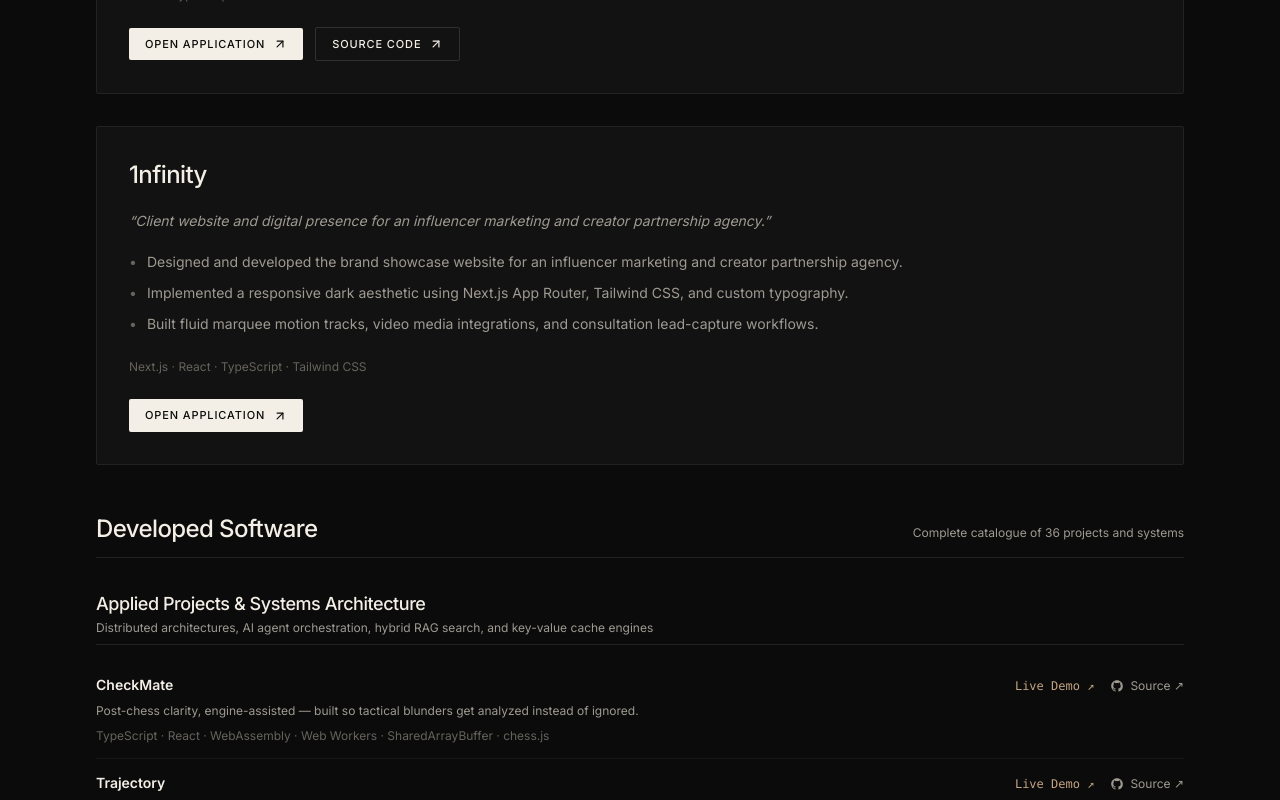
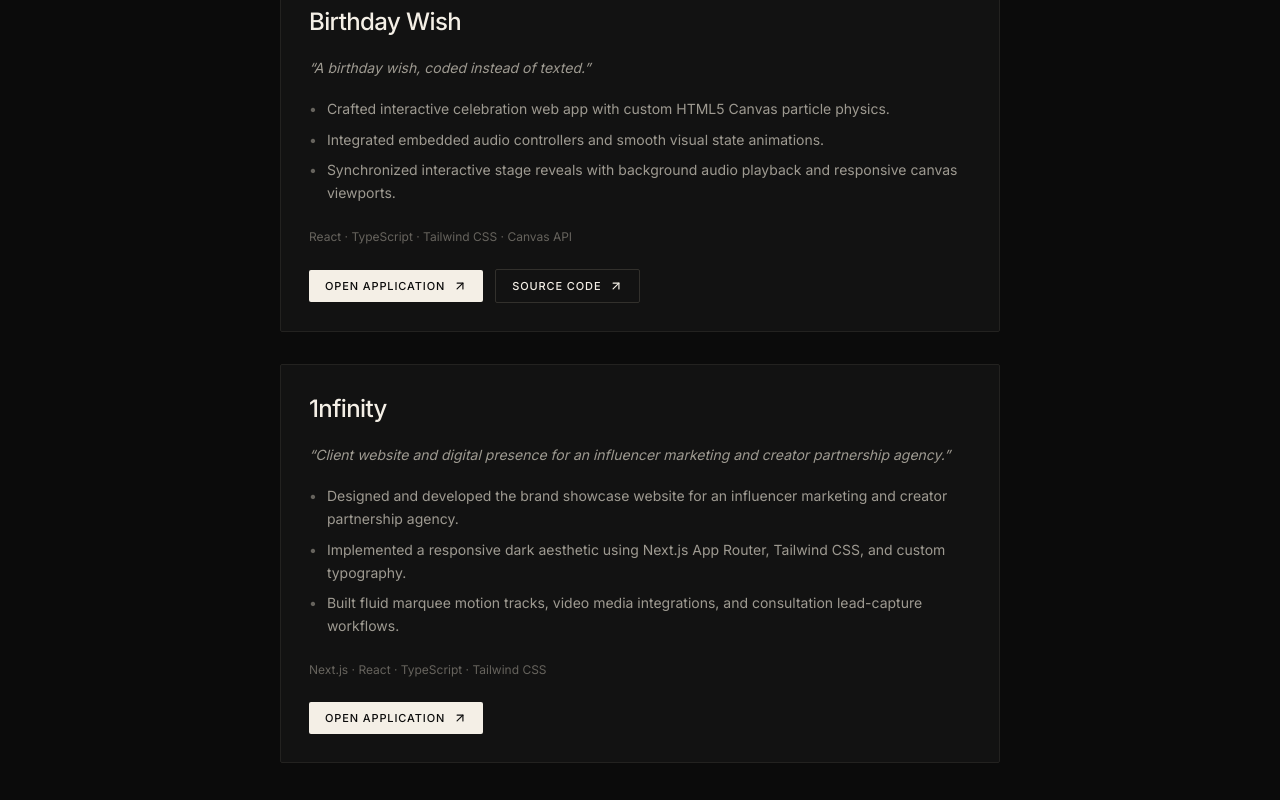
Before and after one commit to vaibhv19/workwith, a Next.js app: page /projects in a window 1280 px wide. Shown: the part 1780-2580 px from the top of the page. Built offline with nearby package versions, Linux system fonts and the light colour scheme; a web font is replaced by a local one.

Commit message:
refactor(layout): adopt centered middle-column layout (768px) across all routes

```diff
--- a/src/app/case-study/[slug]/page.tsx
+++ b/src/app/case-study/[slug]/page.tsx
@@ -56,7 +56,7 @@ export default async function CaseStudyDetailPage({ params }: PageProps) {
 
   return (
     <article className="pt-6 sm:pt-8 md:pt-10 pb-16 sm:pb-24 space-y-12 sm:space-y-16">
-      <Container size="narrow">
+      <Container size="default">
         {/* Breadcrumb Navigation */}
         <nav aria-label="Breadcrumb" className="text-xs font-mono text-foreground-subtle pb-6">
           <Link
--- a/src/app/case-study/page.tsx
+++ b/src/app/case-study/page.tsx
@@ -26,9 +26,8 @@ export default function CaseStudiesPage() {
   );
 
   return (
-    <div className="pt-6 sm:pt-8 md:pt-10 pb-16 sm:pb-24 space-y-8 sm:space-y-12">
+    <Container size="default" className="pt-6 sm:pt-8 md:pt-10 pb-16 sm:pb-24 space-y-8 sm:space-y-12">
       {/* Editorial Header */}
-      <Container size="default">
       <header className="space-y-2.5 sm:space-y-3 border-b border-border pb-6 sm:pb-7">
         <h1 className="font-display text-2xl sm:text-3xl md:text-[2.25rem] font-medium tracking-tight text-foreground leading-[1.15]">
           Case Studies
@@ -37,28 +36,21 @@ export default function CaseStudiesPage() {
           Detailed accounts of project origins, architecture decisions, engineering trade-offs, and lessons learned across distributed systems, local AI, and production platforms.
         </p>
       </header>
-      </Container>
 
       {/* Editorial Archive List */}
-      <Container size="default">
       <div className="space-y-0 divide-y divide-border">
         {studies.map((study) => (
           <article
             key={study.slug}
-              className="group py-8 sm:py-12 first:pt-0 grid grid-cols-1 md:grid-cols-12 gap-6 md:gap-8 items-start"
+            className="group py-8 sm:py-10 first:pt-0 space-y-3.5"
           >
-              {/* Left Column: Category & Period */}
-              <div className="md:col-span-3 flex md:flex-col justify-between md:justify-start items-baseline md:items-start gap-1">
-                <span className="text-sm font-medium text-foreground">
-                  {study.category}
-                </span>
-                <span className="text-xs text-foreground-muted">
-                  {study.period}
-                </span>
+            {/* Top Row: Category & Period */}
+            <div className="flex items-baseline justify-between text-xs text-foreground-subtle font-mono">
+              <span className="text-foreground-muted">{study.category}</span>
+              <span>{study.period}</span>
             </div>
 
-              {/* Right Column: Title, Subtitle, Description, Preview & Action */}
-              <div className="md:col-span-9 space-y-4">
+            {/* Title & Subtitle */}
             <div>
               <h2 className="font-display text-xl sm:text-2xl font-medium tracking-tight text-foreground group-hover:text-white transition-colors">
                 <Link
@@ -81,12 +73,12 @@ export default function CaseStudiesPage() {
             </p>
 
             {/* Technology Focus Row */}
-                <div className="text-xs text-foreground-subtle pt-1">
+            <div className="text-xs text-foreground-subtle pt-0.5">
               <span>{study.techFocus}</span>
             </div>
 
             {/* Read Action */}
-                <div className="pt-2">
+            <div className="pt-1.5">
               <Button
                 href={`/case-study/${study.slug}`}
                 variant="text"
@@ -96,11 +88,9 @@ export default function CaseStudiesPage() {
                 Read Case Study
               </Button>
             </div>
-              </div>
           </article>
         ))}
       </div>
     </Container>
-    </div>
   );
 }
--- a/src/app/projects/page.tsx
+++ b/src/app/projects/page.tsx
@@ -76,9 +76,8 @@ export default function ProjectsPage() {
   const mustCheckoutProjects = PROJECTS.filter((p) => p.mustCheckout);
 
   return (
-    <div className="pt-6 sm:pt-8 md:pt-10 pb-16 sm:pb-24 space-y-8 sm:space-y-12">
+    <Container size="default" className="pt-6 sm:pt-8 md:pt-10 pb-16 sm:pb-24 space-y-8 sm:space-y-12">
       {/* Page Header */}
-      <Container size="default">
       <header className="space-y-2.5 sm:space-y-3 border-b border-border pb-6 sm:pb-7">
         <h1 className="font-display text-2xl sm:text-3xl md:text-[2.25rem] font-medium tracking-tight text-foreground leading-[1.15]">
           Projects &amp; Systems
@@ -87,13 +86,11 @@ export default function ProjectsPage() {
           A curated selection of interactive live applications alongside the complete catalog of 36 software projects, distributed systems, and developer tools.
         </p>
       </header>
-      </Container>
 
       {/* SECTION 1: MUST CHECKOUT (CURATED DEPLOYED EXPERIENCES) */}
-      <Container size="default">
-        <div className="space-y-6 sm:space-y-8">
+      <section aria-labelledby="must-checkout-heading" className="space-y-6 sm:space-y-8">
         <div className="flex flex-col sm:flex-row sm:items-baseline justify-between gap-1 border-b border-border pb-3">
-            <h2 className="font-display text-xl sm:text-2xl font-medium tracking-tight text-foreground">
+          <h2 id="must-checkout-heading" className="font-display text-xl sm:text-2xl font-medium tracking-tight text-foreground">
             Must Checkout
           </h2>
           <span className="text-xs text-foreground-muted">
@@ -105,7 +102,7 @@ export default function ProjectsPage() {
           {mustCheckoutProjects.map((project) => (
             <article
               key={project.id}
-                className="surface-card bg-surface/90 border border-border p-6 sm:p-8 space-y-5 rounded-md hover:border-border-light transition-colors"
+              className="surface-card bg-surface/90 border border-border p-6 sm:p-7 space-y-5 rounded-md hover:border-border-light transition-colors"
             >
               {/* Header: Title */}
               <div>
@@ -165,14 +162,12 @@ export default function ProjectsPage() {
             </article>
           ))}
         </div>
-        </div>
-      </Container>
+      </section>
 
       {/* SECTION 2: DEVELOPED SOFTWARE (HIGH-DENSITY EDITORIAL CATALOGUE LEDGER) */}
-      <Container size="default">
-        <div className="space-y-8">
+      <section aria-labelledby="developed-software-heading" className="space-y-8">
         <div className="flex flex-col sm:flex-row sm:items-baseline justify-between gap-1 border-b border-border pb-3">
-            <h2 className="font-display text-xl sm:text-2xl font-medium tracking-tight text-foreground">
+          <h2 id="developed-software-heading" className="font-display text-xl sm:text-2xl font-medium tracking-tight text-foreground">
             Developed Software
           </h2>
           <span className="text-xs text-foreground-muted">
@@ -202,10 +197,10 @@ export default function ProjectsPage() {
                   {items.map((item: Project) => (
                     <article
                       key={item.id}
-                        className="py-3.5 hover:bg-surface/40 transition-colors flex flex-col md:flex-row md:items-baseline justify-between gap-3 group"
+                      className="py-3.5 hover:bg-surface/40 transition-colors flex flex-col sm:flex-row sm:items-baseline justify-between gap-3 group"
                     >
                       {/* Left Column: Title, Framework, Description & Stack */}
-                        <div className="space-y-1.5 flex-1 max-w-3xl">
+                      <div className="space-y-1.5 flex-1">
                         <div className="flex items-center gap-2 flex-wrap">
                           <h4 className="font-sans text-sm font-semibold text-foreground group-hover:text-white transition-colors">
                             {item.title}
@@ -227,7 +222,7 @@ export default function ProjectsPage() {
                       </div>
 
                       {/* Right Column: Direct Verified Actions */}
-                        <div className="flex items-center gap-4 shrink-0 pt-1 md:pt-0 self-start md:self-baseline">
+                      <div className="flex items-center gap-4 shrink-0 pt-1 sm:pt-0 self-start sm:self-baseline">
                         {item.demoUrl && (
                           <a
                             href={item.demoUrl}
@@ -261,8 +256,7 @@ export default function ProjectsPage() {
             );
           })}
         </div>
-        </div>
+      </section>
     </Container>
-    </div>
   );
 }
--- a/src/app/start-conversation/page.tsx
+++ b/src/app/start-conversation/page.tsx
@@ -44,7 +44,7 @@ export default function StartConversationPage() {
   };
 
   return (
-    <Container size="narrow" className="pt-6 sm:pt-8 md:pt-10 pb-16 sm:pb-24 space-y-8 sm:space-y-12">
+    <Container size="default" className="pt-6 sm:pt-8 md:pt-10 pb-16 sm:pb-24 space-y-8 sm:space-y-12">
       {/* Editorial Header */}
       <header className="space-y-2.5 sm:space-y-3 border-b border-border pb-6 sm:pb-7">
         <h1 className="font-display text-2xl sm:text-3xl md:text-[2.25rem] font-medium tracking-tight text-foreground leading-[1.15]">
--- a/src/components/ui/Container.tsx
+++ b/src/components/ui/Container.tsx
@@ -12,14 +12,14 @@ export default function Container({
   size = "default",
 }: ContainerProps) {
   const sizeClasses = {
-    default: "max-w-6xl",
-    wide: "max-w-[1440px]",
-    narrow: "max-w-4xl",
+    default: "max-w-3xl", // 768px — centered middle-column for personal reading layout
     reading: "max-w-3xl",
+    narrow: "max-w-2xl",  // 672px
+    wide: "max-w-4xl",    // 896px
   };
 
   return (
-    <div className={`w-full mx-auto px-4 sm:px-6 lg:px-8 ${sizeClasses[size]} ${className}`}>
+    <div className={`w-full mx-auto px-4 sm:px-6 ${sizeClasses[size]} ${className}`}>
       {children}
     </div>
   );
```
Also changed, not shown: 1 other file (tests, documents, lock files or other folders). Lines whose indentation alone changed are shown as unchanged.
